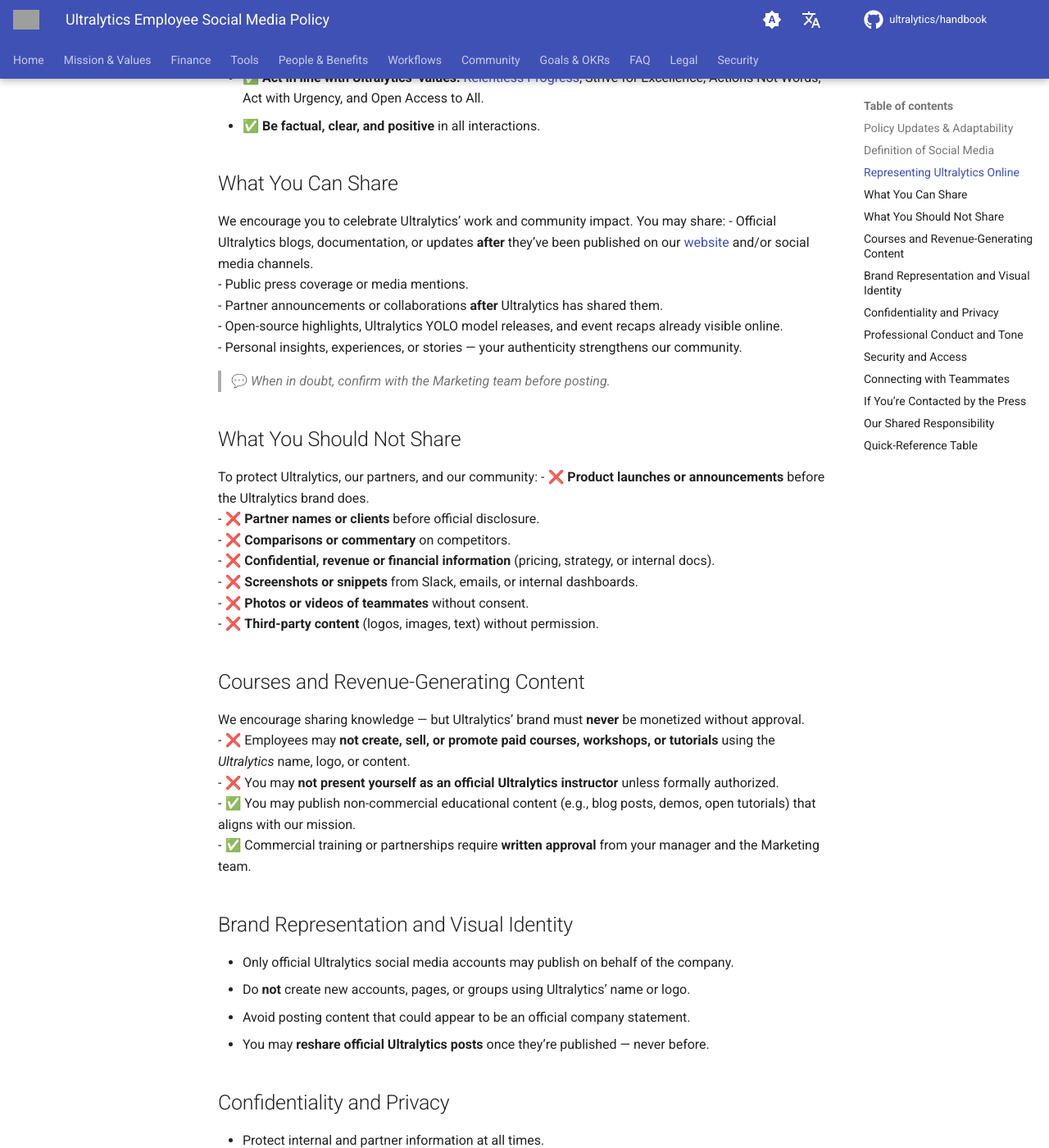
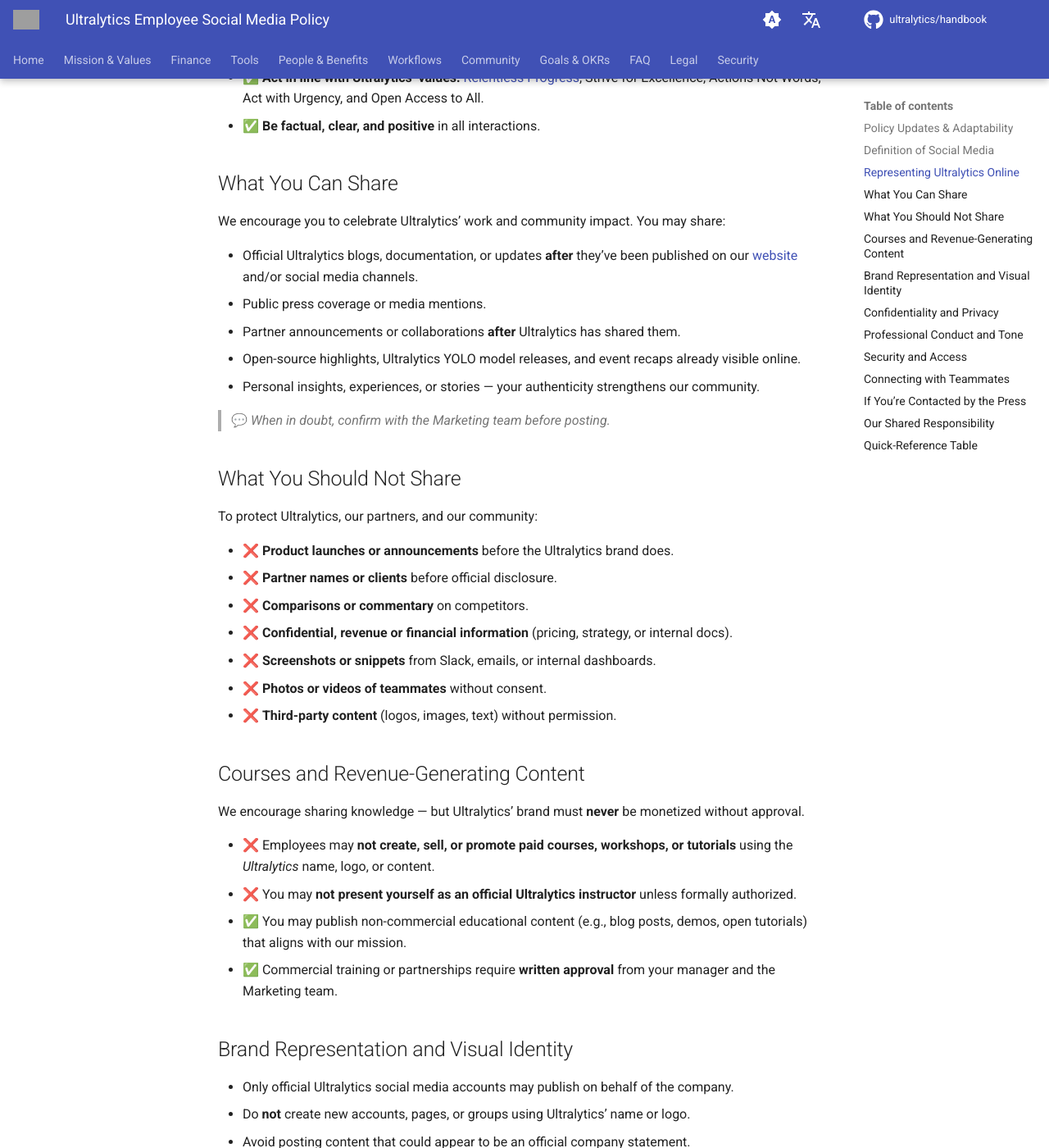
Before and after one commit to ultralytics/handbook, an MkDocs documentation site: the page built from docs/en/contributions/social-media-policy.md, in a window 1280 px wide and 1400 px high, scrolled down 1175 px. Shown: the whole window at 82% size. Built offline with MkDocs 1.6.1 and Material for MkDocs 9.7.7, drawn with Linux system fonts in a browser that asks for light colours; comment, search, counter and statistics services are not loaded; grey boxes are pictures that could not be loaded.

```diff
--- a/docs/en/contributions/social-media-policy.md
+++ b/docs/en/contributions/social-media-policy.md
@@ -7,37 +7,44 @@ This policy applies to all employees, contractors, interns, and partners represe
 
 !!! note
 
-  💡 **Remember:** You represent Ultralytics and our culture. If you’re unsure, pause and ask before posting.
+💡 **Remember:** You represent Ultralytics and our culture. If you’re unsure, pause and ask before posting.
 
 ## Policy Updates & Adaptability
+
 Technology and communication norms evolve quickly. These guidelines are designed to be flexible and may be updated as social platforms, best practices, or company needs change.
 
 Ultralytics reserves the right to modify this policy at any time, for any reason, without prior notice. However, we commit to being transparent about changes — communicating what is changing, why, and when updates will take effect.
 
 ## Definition of Social Media
+
 This policy applies to any platform where you can share or comment publicly, including but not limited to: LinkedIn, X (Twitter), Instagram, YouTube, Reddit, Facebook, TikTok, Discord, Medium, Substack, blogs, and forums.
 
 ## Representing Ultralytics Online
+
 - ✅ **Disclose that you work at Ultralytics** when relevant.
 - ✅ **Clarify that your opinions are your own.** Example: “Views are my own, not those of my employer.”
 - ✅ **Keep your professional profiles up to date.**
-  - We **encourage** everyone to use the official **Ultralytics profile picture and LinkedIn banner** provided by the Marketing team.
-  - While not mandatory, it helps maintain a unified and credible professional image.
+    - We **encourage** everyone to use the official **Ultralytics profile picture and LinkedIn banner** provided by the Marketing team.
+    - While not mandatory, it helps maintain a unified and credible professional image.
 - ✅ **Act in line with Ultralytics’ values:** [Relentless Progress](https://handbook.ultralytics.com/mission-and-values), Strive for Excellence, Actions Not Words, Act with Urgency, and Open Access to All.
 - ✅ **Be factual, clear, and positive** in all interactions.
 
 ## What You Can Share
+
 We encourage you to celebrate Ultralytics’ work and community impact. You may share:
+
 - Official Ultralytics blogs, documentation, or updates **after** they’ve been published on our [website](https://www.ultralytics.com/) and/or social media channels.
 - Public press coverage or media mentions.
 - Partner announcements or collaborations **after** Ultralytics has shared them.
 - Open-source highlights, Ultralytics YOLO model releases, and event recaps already visible online.
 - Personal insights, experiences, or stories — your authenticity strengthens our community.
 
-> 💬 *When in doubt, confirm with the Marketing team before posting.*
+> 💬 _When in doubt, confirm with the Marketing team before posting._
 
 ## What You Should Not Share
+
 To protect Ultralytics, our partners, and our community:
+
 - ❌ **Product launches or announcements** before the Ultralytics brand does.
 - ❌ **Partner names or clients** before official disclosure.
 - ❌ **Comparisons or commentary** on competitors.
@@ -47,56 +54,65 @@ To protect Ultralytics, our partners, and our community:
 - ❌ **Third-party content** (logos, images, text) without permission.
 
 ## Courses and Revenue-Generating Content
+
 We encourage sharing knowledge — but Ultralytics’ brand must **never** be monetized without approval.
-- ❌ Employees may **not create, sell, or promote paid courses, workshops, or tutorials** using the *Ultralytics* name, logo, or content.
+
+- ❌ Employees may **not create, sell, or promote paid courses, workshops, or tutorials** using the _Ultralytics_ name, logo, or content.
 - ❌ You may **not present yourself as an official Ultralytics instructor** unless formally authorized.
 - ✅ You may publish non-commercial educational content (e.g., blog posts, demos, open tutorials) that aligns with our mission.
 - ✅ Commercial training or partnerships require **written approval** from your manager and the Marketing team.
 
 ## Brand Representation and Visual Identity
+
 - Only official Ultralytics social media accounts may publish on behalf of the company.
 - Do **not** create new accounts, pages, or groups using Ultralytics’ name or logo.
 - Avoid posting content that could appear to be an official company statement.
 - You may **reshare official Ultralytics posts** once they’re published — never before.
 
 ## Confidentiality and Privacy
+
 - Protect internal and partner information at all times.
 - Do not post unreleased product details, contracts, or communications.
 - Obtain consent before sharing photos or quotes from colleagues.
 - Remember that even “private” groups can become public.
 
 ## Professional Conduct and Tone
+
 - Be respectful, inclusive, and constructive.
 - Avoid heated debates or confrontations.
 - Never vent about internal issues publicly — use internal channels only.
 - If you spot misinformation or negative commentary, alert the Marketing team rather than responding directly.
 
 ## Security and Access
+
 - Never reuse your Ultralytics password for social media or third-party tools.
 - Be cautious when granting apps or integrations permission to access company data.
 - Report suspicious activity to IT or Marketing immediately.
 
 ## Connecting with Teammates
+
 We encourage you to connect with colleagues on social media respectfully.
 Always follow our Communication Guidelines.
 
 ## If You’re Contacted by the Press
+
 If journalists, influencers, or media outlets contact you about Ultralytics, do **not** respond directly. Forward all requests to the **Marketing team** or message **#PR** in Slack.
 
 ## Our Shared Responsibility
+
 Every team member shapes how Ultralytics is perceived worldwide. Acting with integrity, professionalism, and respect ensures we continue to earn the trust of our [community](https://www.ultralytics.com/community), partners, and contributors.
 
 ## Quick-Reference Table
 
-| ✅ **Do** | 🚫 **Don’t** |
-|------------|--------------|
-| Use the official Ultralytics profile photo or banner on LinkedIn. | Use the Ultralytics logo in personal profile handles or create new brand pages. |
-| Share official posts *after* they’re live, adding your perspective. | Announce new products or partnerships before the company does. |
-| Clarify that opinions are your own. | Present yourself as an Ultralytics spokesperson without approval. |
-| Protect confidential and partner information. | Share screenshots, pricing, or private Slack discussions. |
-| Be polite, transparent, and inclusive. | Engage negatively or debate competitors online. |
-| Report press or influencer inquiries to Marketing. | Respond directly to journalists or public criticism. |
-| Publish non-commercial tutorials using Ultralytics tools. | Create or sell paid courses or content using the Ultralytics name. |
+| ✅ **Do**                                                           | 🚫 **Don’t**                                                                    |
+| ------------------------------------------------------------------- | ------------------------------------------------------------------------------- |
+| Use the official Ultralytics profile photo or banner on LinkedIn.   | Use the Ultralytics logo in personal profile handles or create new brand pages. |
+| Share official posts _after_ they’re live, adding your perspective. | Announce new products or partnerships before the company does.                  |
+| Clarify that opinions are your own.                                 | Present yourself as an Ultralytics spokesperson without approval.               |
+| Protect confidential and partner information.                       | Share screenshots, pricing, or private Slack discussions.                       |
+| Be polite, transparent, and inclusive.                              | Engage negatively or debate competitors online.                                 |
+| Report press or influencer inquiries to Marketing.                  | Respond directly to journalists or public criticism.                            |
+| Publish non-commercial tutorials using Ultralytics tools.           | Create or sell paid courses or content using the Ultralytics name.              |
 
 **Last updated:** October 2025
 © [Ultralytics](https://www.ultralytics.com/) — All Rights Reserved
```
